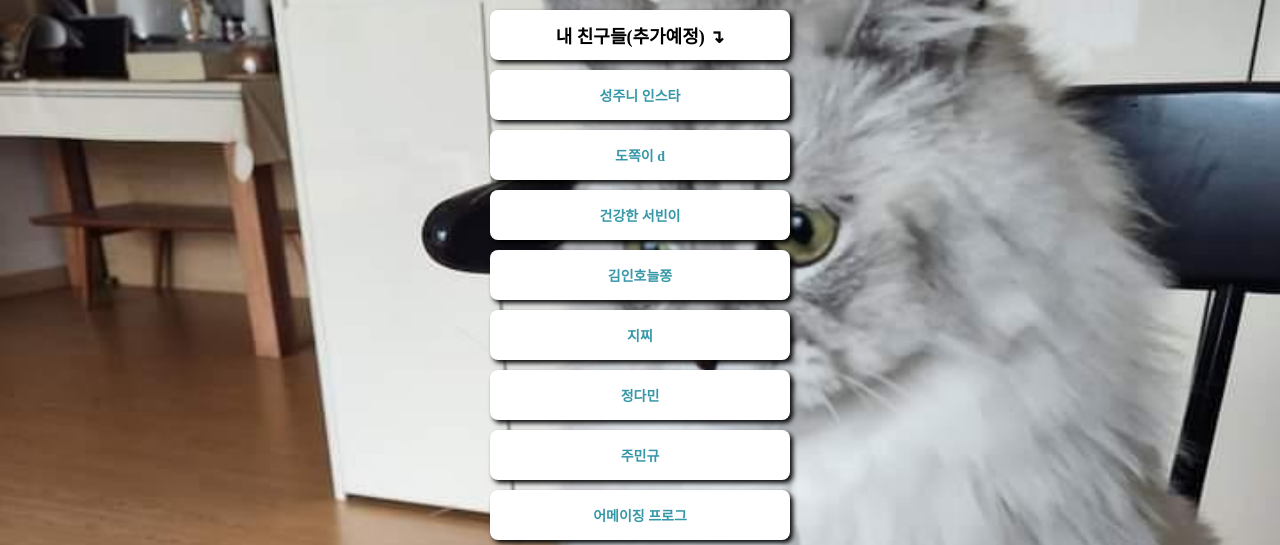
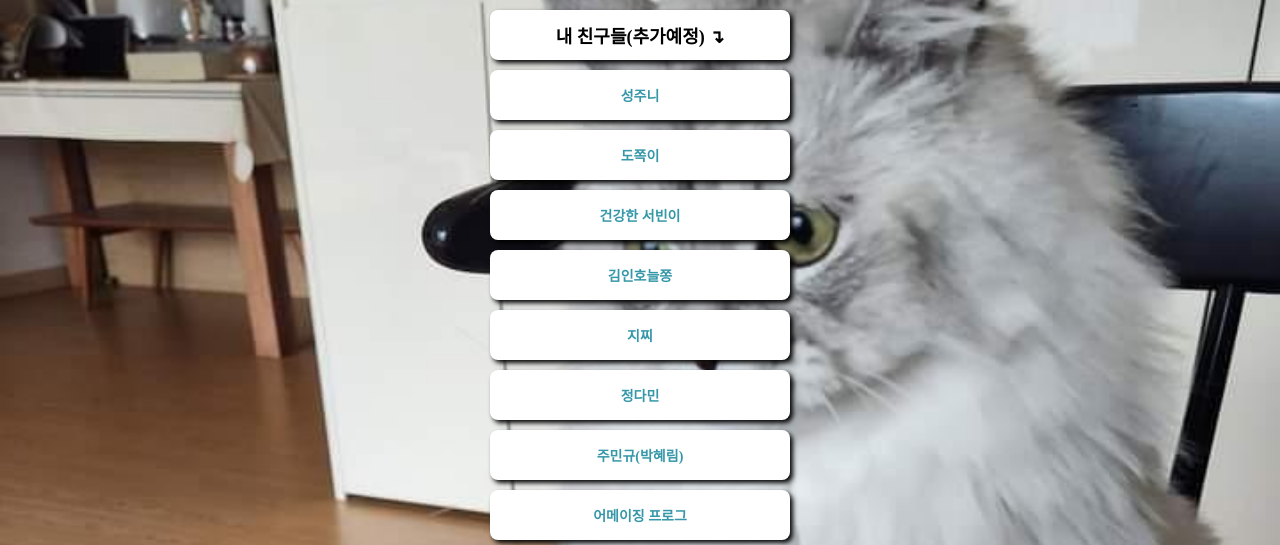
Before and after one commit to shw0720/insta, a plain HTML site: page index.html in a window 1280 px wide. Shown: the part 271-816 px from the top of the page. Drawn offline with Linux system fonts and the light colour scheme; a web font is replaced by a local one.

Commit message:
index.html

```diff
--- a/index.html
+++ b/index.html
@@ -122,9 +122,9 @@
             <a target="_blank" href="">   내 친구들(추가예정) ↴
             </a>
         </div>
-        <a target="_blank" href="https://www.instagram.com/sung_jun_o.o">성주니 인스타
+        <a target="_blank" href="https://www.instagram.com/sung_jun_o.o">성주니
         </a>
-        <a target="_blank" href="https://www.instagram.com/dodo._.hyun">도쪽이 d
+        <a target="_blank" href="https://www.instagram.com/dodo._.hyun">도쪽이
         </a>
         <a target="_blank" href="https://www.instagram.com/jseobin.__09">건강한 서빈이
         </a>
@@ -134,7 +134,7 @@
         </a>
         <a target="_blank" href="https://www.instagram.com/da.so_ong">정다민
         </a>
-        <a target="_blank" href="https://www.instagram.com/y_gb0519">주민규
+        <a target="_blank" href="https://www.instagram.com/y_gb0519">주민규(박혜림)
         </a>
         <a target="_blank" href="https://www.instagram.com/joo_min_gue">어메이징 프로그
         </a>
```
